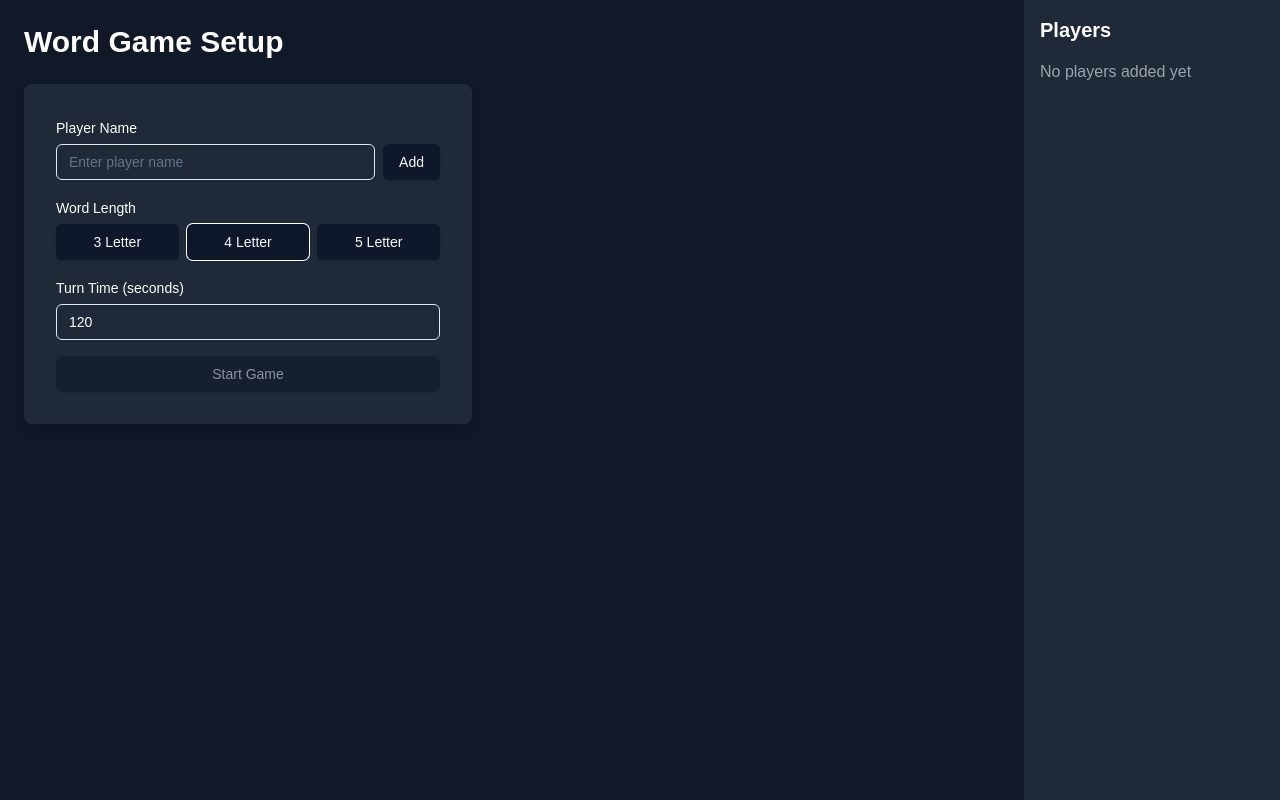
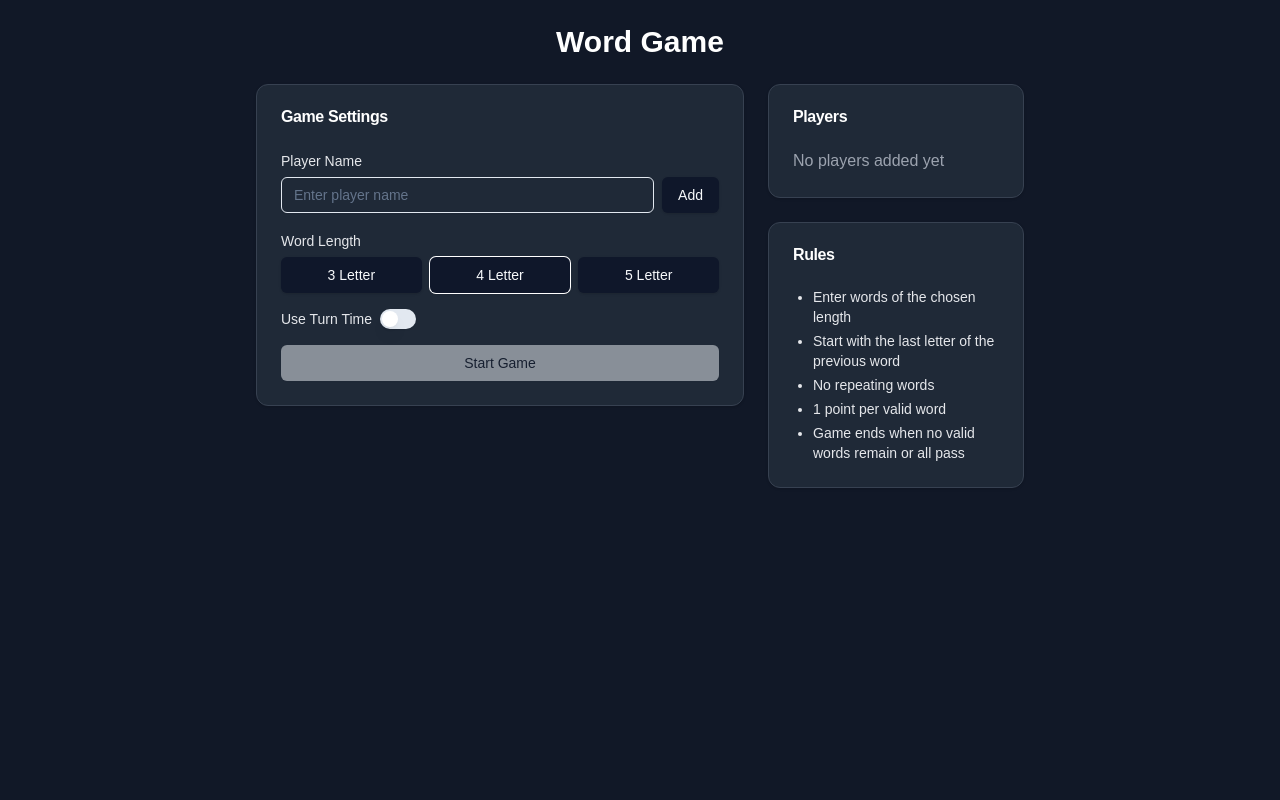
Before and after one commit to mohitvirli/word-game, a Next.js app: page / in a window 1280 px wide. Built offline with nearby package versions, Linux system fonts and the light colour scheme.

Commit message:
Added rules and made turn time optional

```diff
--- a/app/game/page.tsx
+++ b/app/game/page.tsx
@@ -36,7 +36,7 @@ export default function Game() {
   const searchParams = useSearchParams()
   const [players, setPlayers] = useState<{ name: string; score: number }[]>([])
   const [wordLength, setWordLength] = useState(5)
-  const [turnTime, setTurnTime] = useState(120)
+  const [turnTime, setTurnTime] = useState(0)
   const [currentWord, setCurrentWord] = useState('')
   const [words, setWords] = useState<{ [key: string]: { word: string; meaning: string; isNew?: boolean }[] }>({})
   const [currentPlayerIndex, setCurrentPlayerIndex] = useState(0)
@@ -44,7 +44,7 @@ export default function Game() {
   const [usedLetters, setUsedLetters] = useState<string[]>([])
   const [isLoading, setIsLoading] = useState(false)
   const [newBlock, setNewBlock] = useState<string | null>(null)
-  const [timeLeft, setTimeLeft] = useState(turnTime)
+  const [timeLeft, setTimeLeft] = useState(0)
   const inputRef = useRef<HTMLInputElement>(null)
   const timerRef = useRef<NodeJS.Timeout | null>(null)
 
@@ -55,8 +55,11 @@ export default function Game() {
     if (playersParam && wordLengthParam && turnTimeParam) {
       setPlayers(JSON.parse(playersParam).map((name: string) => ({ name, score: 0 })))
       setWordLength(parseInt(wordLengthParam))
-      setTurnTime(parseInt(turnTimeParam))
-      setTimeLeft(parseInt(turnTimeParam))
+      const parsedTurnTime = parseInt(turnTimeParam)
+      setTurnTime(parsedTurnTime)
+      if (parsedTurnTime > 0) {
+        setTimeLeft(parsedTurnTime)
+      }
     }
   }, [searchParams])
 
@@ -72,6 +75,7 @@ export default function Game() {
   }, [newBlock])
 
   useEffect(() => {
+    if (turnTime > 0) {
       timerRef.current = setInterval(() => {
         setTimeLeft((prevTime) => {
           if (prevTime <= 1) {
@@ -85,6 +89,7 @@ export default function Game() {
 
       return () => {
         if (timerRef.current) clearInterval(timerRef.current)
+      }
     }
   }, [currentPlayerIndex, turnTime])
 
@@ -176,7 +181,9 @@ export default function Game() {
 
   const nextTurn = () => {
     setCurrentPlayerIndex((currentPlayerIndex + 1) % players.length)
+    if (turnTime > 0) {
       setTimeLeft(turnTime)
+    }
   }
 
   const handlePass = () => {
@@ -250,9 +257,11 @@ export default function Game() {
             </li>
           ))}
         </ul>
+        {turnTime > 0 && (
           <div className="text-center mb-2">
             Time left: {Math.floor(timeLeft / 60)}:{(timeLeft % 60).toString().padStart(2, '0')}
           </div>
+        )}
         <Button onClick={handlePass} className="w-full" disabled={isLoading}>Pass</Button>
       </div>
       <Toaster />
--- a/app/page.tsx
+++ b/app/page.tsx
@@ -1,4 +1,3 @@
-
 'use client'
 
 import { useState } from 'react'
@@ -7,12 +6,15 @@ import { X } from 'lucide-react'
 import { Button } from '@/components/ui/button'
 import { Input } from '@/components/ui/input'
 import { Label } from '@/components/ui/label'
+import { Switch } from '@/components/ui/switch'
+import { Card, CardContent, CardHeader, CardTitle } from "@/components/ui/card"
 
 export default function StartGame() {
   const [players, setPlayers] = useState<string[]>([])
   const [playerName, setPlayerName] = useState('')
-  const [wordLength, setWordLength] = useState(4) // Default to 4
-  const [turnTime, setTurnTime] = useState(120) // 2 minutes in seconds
+  const [wordLength, setWordLength] = useState(4)
+  const [useTurnTime, setUseTurnTime] = useState(false)
+  const [turnTime, setTurnTime] = useState(120)
   const router = useRouter()
 
   const addPlayer = () => {
@@ -27,31 +29,36 @@ export default function StartGame() {
   }
 
   const startGame = () => {
-    router.push(`/game?players=${JSON.stringify(players)}&wordLength=${wordLength}&turnTime=${turnTime}`)
+    router.push(`/game?players=${JSON.stringify(players)}&wordLength=${wordLength}&turnTime=${useTurnTime ? turnTime : 0}`)
   }
 
   return (
-    <div className="min-h-screen bg-gray-900 text-white flex">
-      <div className="flex-grow p-6 overflow-auto flex flex-col">
-        <h1 className="text-3xl font-bold mb-6">Word Game Setup</h1>
-        <div className="bg-gray-800 p-8 rounded-lg shadow-lg max-w-md">
-          <div className="space-y-4">
+    <div className="min-h-screen bg-gray-900 text-gray-100 flex p-6">
+      <div className="flex-grow flex flex-col space-y-6 max-w-3xl mx-auto">
+        <h1 className="text-3xl font-bold text-center text-white">Word Game</h1>
+        <div className="flex space-x-6">
+          <div className="flex-1">
+            <Card className="bg-gray-800 border-gray-700">
+              <CardHeader>
+                <CardTitle className="text-white">Game Settings</CardTitle>
+              </CardHeader>
+              <CardContent className="space-y-4">
                 <div>
-              <Label htmlFor="playerName">Player Name</Label>
+                  <Label htmlFor="playerName" className="text-gray-200">Player Name</Label>
                   <div className="flex mt-1">
                     <Input
                       id="playerName"
                       value={playerName}
                       onChange={(e) => setPlayerName(e.target.value)}
                       onKeyDown={(e) => e.key === "Enter" && addPlayer()}
-                  className="flex-grow"
+                      className="flex-gro text-white"
                       placeholder="Enter player name"
                     />
                     <Button onClick={addPlayer} className="ml-2">Add</Button>
                   </div>
                 </div>
                 <div>
-              <Label>Word Length</Label>
+                  <Label className="text-gray-200">Word Length</Label>
                   <div className="flex mt-1 space-x-2">
                     {[3, 4, 5].map(length => (
                       <Button
@@ -64,39 +71,73 @@ export default function StartGame() {
                     ))}
                   </div>
                 </div>
+                <div className="flex items-center justify-between">
+                  <Label htmlFor="useTurnTime" className="flex items-center space-x-2 text-gray-200">
+                    <span>Use Turn Time</span>
+                    <Switch
+                      id="useTurnTime"
+                      checked={useTurnTime}
+                      onCheckedChange={setUseTurnTime}
+                    />
+                  </Label>
+                </div>
+                {useTurnTime && (
                   <div>
-              <Label htmlFor="turnTime">Turn Time (seconds)</Label>
+                    <Label htmlFor="turnTime" className="text-gray-200">Turn Time (seconds)</Label>
                     <Input
                       id="turnTime"
                       type="number"
                       value={turnTime}
                       onChange={(e) => setTurnTime(parseInt(e.target.value))}
                       min={10}
-                className="mt-1"
+                      className="mt-1 bg-gray-700 text-white border-gray-600"
                     />
                   </div>
-            <Button className="w-full mt-4" onClick={startGame} disabled={players.length === 0}>
+                )}
+                <Button className="w-full mt-4" variant="secondary" onClick={startGame} disabled={players.length === 0}>
                   Start Game
                 </Button>
+              </CardContent>
+            </Card>
           </div>
-        </div>
-      </div>
-      <div className="w-64 bg-gray-800 p-4 overflow-auto">
-        <h2 className="text-xl font-semibold mb-4">Players</h2>
+          <div className="w-64 space-y-6">
+            <Card className="bg-gray-800 border-gray-700">
+              <CardHeader>
+                <CardTitle className="text-white">Players</CardTitle>
+              </CardHeader>
+              <CardContent>
                 {players.length === 0 ? (
                   <p className="text-gray-400">No players added yet</p>
                 ) : (
                   <ul className="space-y-2">
                     {players.map((player, index) => (
-              <li key={index} className="flex items-center justify-between bg-gray-700 p-2 rounded">
-                <span>{player}</span>
-                <Button variant="ghost" size="icon" onClick={() => removePlayer(player)}>
+                      <li key={index} className="flex items-center justify-between bg-gray-700 p-2 rounded-lg shadow-sm">
+                        <span className="text-white font-medium">{player}</span>
+                        <Button variant="ghost" size="sm" onClick={() => removePlayer(player)} className="text-gray-300 hover:text-white hover:bg-gray-600">
                           <X className="h-4 w-4" />
                         </Button>
                       </li>
                     ))}
                   </ul>
                 )}
+              </CardContent>
+            </Card>
+            <Card className="bg-gray-800 border-gray-700">
+              <CardHeader>
+                <CardTitle className="text-white">Rules</CardTitle>
+              </CardHeader>
+              <CardContent>
+                <ul className="list-disc pl-5 space-y-1 text-sm text-gray-200">
+                  <li>Enter words of the chosen length</li>
+                  <li>Start with the last letter of the previous word</li>
+                  <li>No repeating words</li>
+                  <li>1 point per valid word</li>
+                  <li>Game ends when no valid words remain or all pass</li>
+                </ul>
+              </CardContent>
+            </Card>
+          </div>
+        </div>
       </div>
     </div>
   )
--- /dev/null
+++ b/components/ui/card.tsx
@@ -0,0 +1,76 @@
+import * as React from "react"
+
+import { cn } from "@/lib/utils"
+
+const Card = React.forwardRef<
+  HTMLDivElement,
+  React.HTMLAttributes<HTMLDivElement>
+>(({ className, ...props }, ref) => (
+  <div
+    ref={ref}
+    className={cn(
+      "rounded-xl border bg-card text-card-foreground shadow",
+      className
+    )}
+    {...props}
+  />
+))
+Card.displayName = "Card"
+
+const CardHeader = React.forwardRef<
+  HTMLDivElement,
+  React.HTMLAttributes<HTMLDivElement>
+>(({ className, ...props }, ref) => (
+  <div
+    ref={ref}
+    className={cn("flex flex-col space-y-1.5 p-6", className)}
+    {...props}
+  />
+))
+CardHeader.displayName = "CardHeader"
+
+const CardTitle = React.forwardRef<
+  HTMLParagraphElement,
+  React.HTMLAttributes<HTMLHeadingElement>
+>(({ className, ...props }, ref) => (
+  <h3
+    ref={ref}
+    className={cn("font-semibold leading-none tracking-tight", className)}
+    {...props}
+  />
+))
+CardTitle.displayName = "CardTitle"
+
+const CardDescription = React.forwardRef<
+  HTMLParagraphElement,
+  React.HTMLAttributes<HTMLParagraphElement>
+>(({ className, ...props }, ref) => (
+  <p
+    ref={ref}
+    className={cn("text-sm text-muted-foreground", className)}
+    {...props}
+  />
+))
+CardDescription.displayName = "CardDescription"
+
+const CardContent = React.forwardRef<
+  HTMLDivElement,
+  React.HTMLAttributes<HTMLDivElement>
+>(({ className, ...props }, ref) => (
+  <div ref={ref} className={cn("p-6 pt-0", className)} {...props} />
+))
+CardContent.displayName = "CardContent"
+
+const CardFooter = React.forwardRef<
+  HTMLDivElement,
+  React.HTMLAttributes<HTMLDivElement>
+>(({ className, ...props }, ref) => (
+  <div
+    ref={ref}
+    className={cn("flex items-center p-6 pt-0", className)}
+    {...props}
+  />
+))
+CardFooter.displayName = "CardFooter"
+
+export { Card, CardHeader, CardFooter, CardTitle, CardDescription, CardContent }
--- /dev/null
+++ b/components/ui/switch.tsx
@@ -0,0 +1,29 @@
+"use client"
+
+import * as React from "react"
+import * as SwitchPrimitives from "@radix-ui/react-switch"
+
+import { cn } from "@/lib/utils"
+
+const Switch = React.forwardRef<
+  React.ElementRef<typeof SwitchPrimitives.Root>,
+  React.ComponentPropsWithoutRef<typeof SwitchPrimitives.Root>
+>(({ className, ...props }, ref) => (
+  <SwitchPrimitives.Root
+    className={cn(
+      "peer inline-flex h-5 w-9 shrink-0 cursor-pointer items-center rounded-full border-2 border-transparent shadow-sm transition-colors focus-visible:outline-none focus-visible:ring-2 focus-visible:ring-ring focus-visible:ring-offset-2 focus-visible:ring-offset-background disabled:cursor-not-allowed disabled:opacity-50 data-[state=checked]:bg-primary data-[state=unchecked]:bg-input",
+      className
+    )}
+    {...props}
+    ref={ref}
+  >
+    <SwitchPrimitives.Thumb
+      className={cn(
+        "pointer-events-none block h-4 w-4 rounded-full bg-background shadow-lg ring-0 transition-transform data-[state=checked]:translate-x-4 data-[state=unchecked]:translate-x-0"
+      )}
+    />
+  </SwitchPrimitives.Root>
+))
+Switch.displayName = SwitchPrimitives.Root.displayName
+
+export { Switch }
--- a/package.json
+++ b/package.json
@@ -12,6 +12,7 @@
     "@radix-ui/react-icons": "^1.3.0",
     "@radix-ui/react-label": "^2.1.0",
     "@radix-ui/react-slot": "^1.1.0",
+    "@radix-ui/react-switch": "^1.1.1",
     "@radix-ui/react-toast": "^1.2.2",
     "@radix-ui/react-tooltip": "^1.1.3",
     "axios": "^1.7.7",
```
Also changed, not shown: 1 other file (tests, documents, lock files or other folders). Lines whose indentation alone changed are shown as unchanged.
